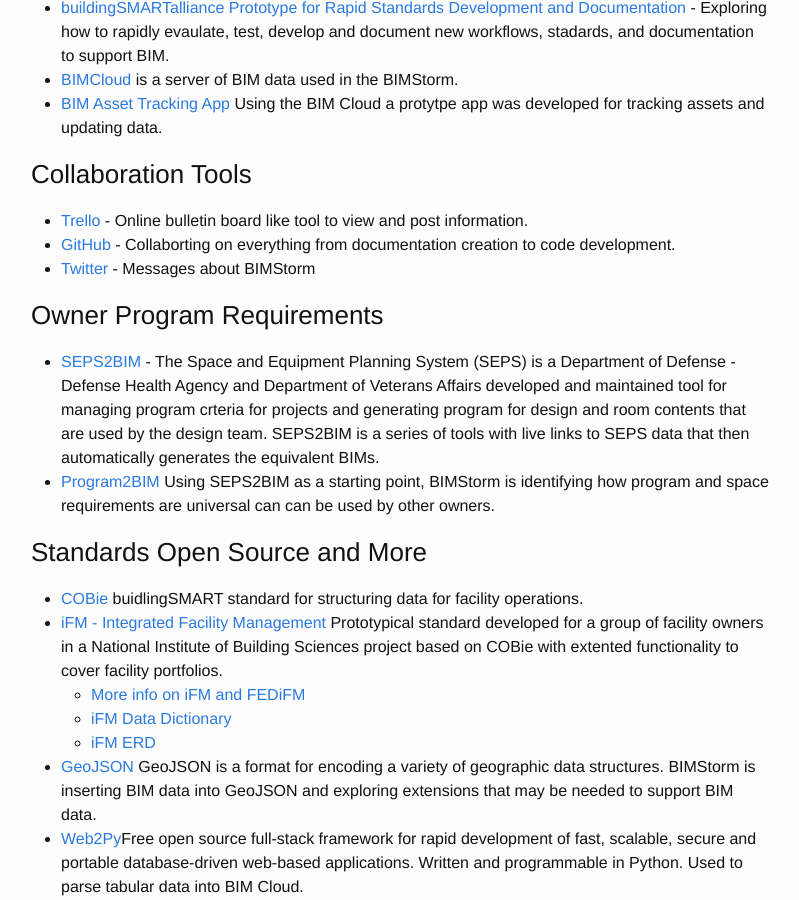
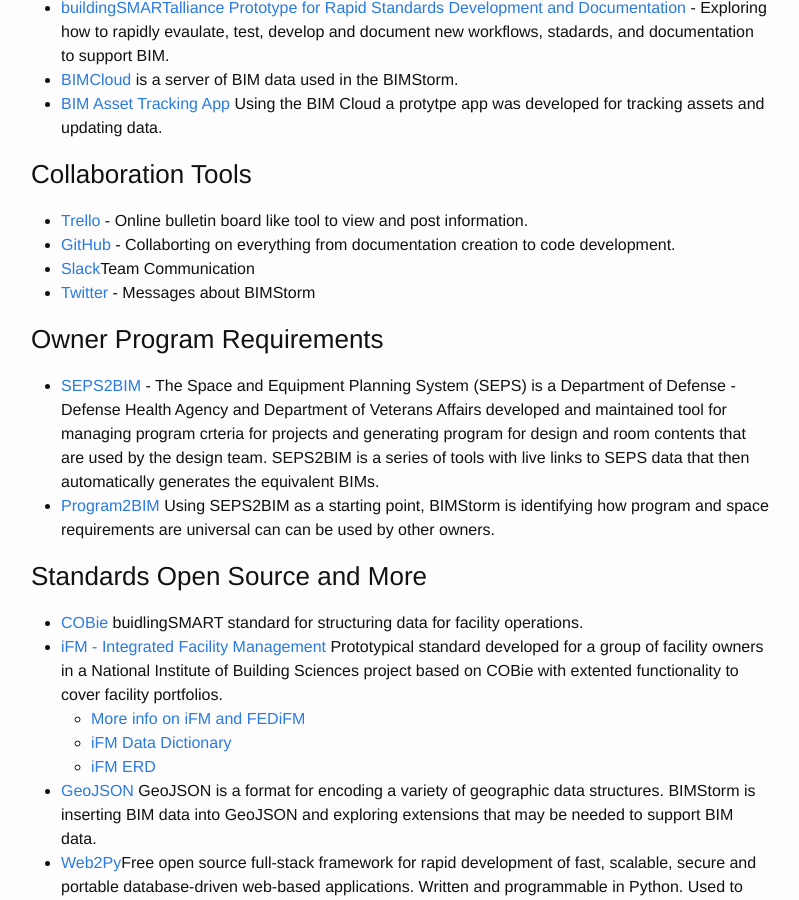
Before and after one commit to buildingSMARTalliance/BIMStorm, a Jekyll site: the page built from _posts/2016-09-16-Tools.markdown, in a window 1280 px wide and 900 px high, scrolled down 408 px. Shown: the whole window, without its empty margins (239-1038 px from the left). Built offline with Jekyll 4.4.1, drawn with Linux system fonts in a browser that asks for light colours.

Commit message:
Update 2016-09-16-Tools.markdown

```diff
--- a/_posts/2016-09-16-Tools.markdown
+++ b/_posts/2016-09-16-Tools.markdown
@@ -23,6 +23,7 @@
 
 * [Trello](https://trello.com/b/b3bNRClj/bimstorm-data-independence) - Online bulletin board like tool to view and post information.
 * [GitHub](https://github.com/buildingSMARTalliance/BIMStorm) - Collaborting on everything from documentation creation to code development.
+* [Slack](http://slack.com)Team Communication
 * [Twitter](https://twitter.com/BIMStorm) - Messages about BIMStorm
 
 ### Owner Program Requirements
```
